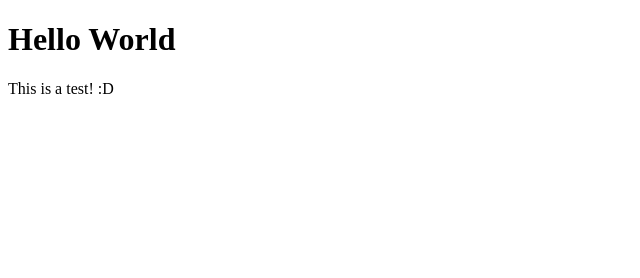
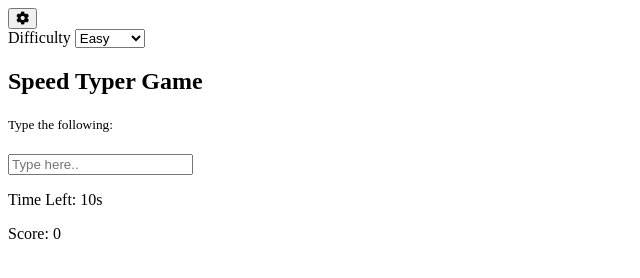
Before and after one commit to smkattoula/VanillaJS-Typing-Game, a plain HTML site: page index.html in a window 1280 px wide. Shown: the whole page, without its empty margins (0-640 px from the left). Drawn offline with Linux system fonts and the light colour scheme.

Commit message:
complete HTML markup

```diff
--- a/index.html
+++ b/index.html
@@ -3,12 +3,52 @@
   <head>
     <meta charset="UTF-8" />
     <meta name="viewport" content="width=device-width, initial-scale=1.0" />
+    <link
+      rel="stylesheet"
+      href="https://cdnjs.cloudflare.com/ajax/libs/font-awesome/5.14.0/css/all.min.css"
+      integrity="sha512-1PKOgIY59xJ8Co8+NE6FZ+LOAZKjy+KY8iq0G4B3CyeY6wYHN3yt9PW0XpSriVlkMXe40PTKnXrLnZ9+fkDaog=="
+      crossorigin="anonymous"
+    />
     <link rel="stylesheet" href="style.css" />
-    <title>Document</title>
+    <title>Speed Typing Game</title>
   </head>
   <body>
-    <h1>Hello World</h1>
-    <p>This is a test! :D</p>
+    <button id="settings-btn" class="settings-btn">
+      <i class="fas fa-cog"></i>
+    </button>
+
+    <div id="settings" class="settings">
+      <form id="settings-form">
+        <div>
+          <label for="difficulty">Difficulty</label>
+          <select id="difficulty">
+            <option value="easy">Easy</option>
+            <option value="medium">Medium</option>
+            <option value="hard">Hard</option>
+          </select>
+        </div>
+      </form>
+    </div>
+
+    <div class="container">
+      <h2>Speed Typer Game</h2>
+      <small>Type the following:</small>
+
+      <h1 id="word"></h1>
+
+      <input
+        type="text"
+        id="text"
+        autocomplete="off"
+        placeholder="Type here.."
+      />
+
+      <p class="time-container">Time Left: <span id="time">10s</span></p>
+
+      <p class="score-container">Score: <span id="score">0</span></p>
+
+      <div id="end-game-container" class="end-game-container"></div>
+    </div>
     <script src="script.js"></script>
   </body>
 </html>
```
